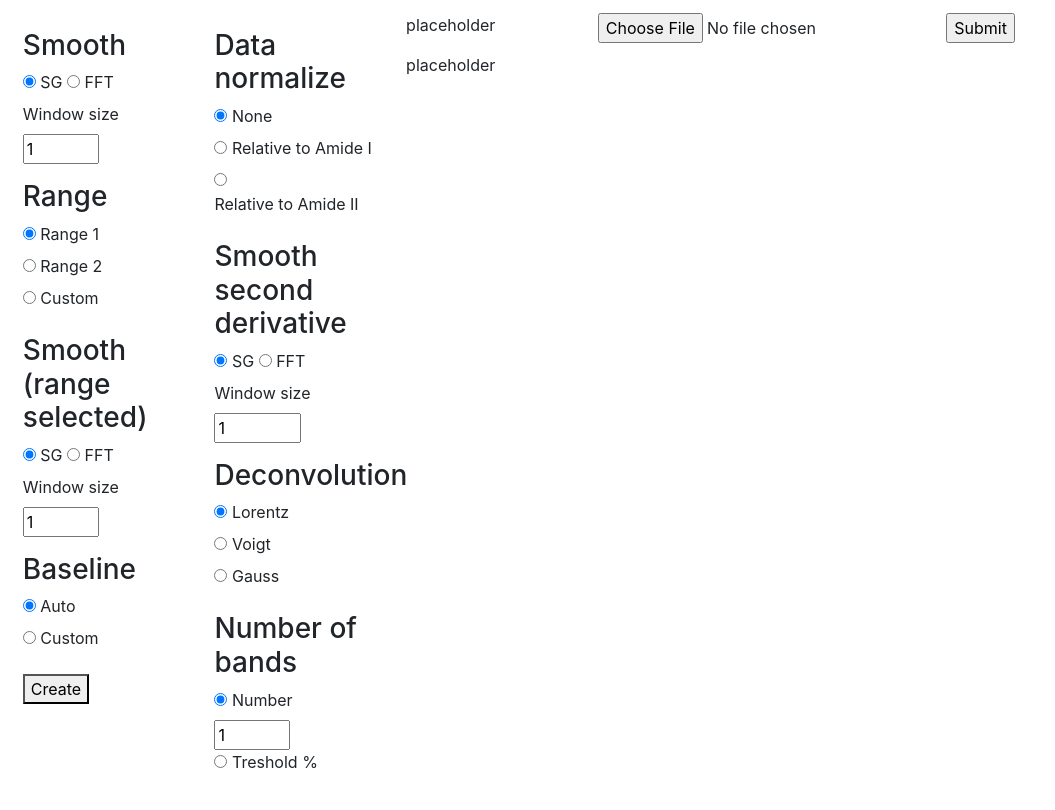
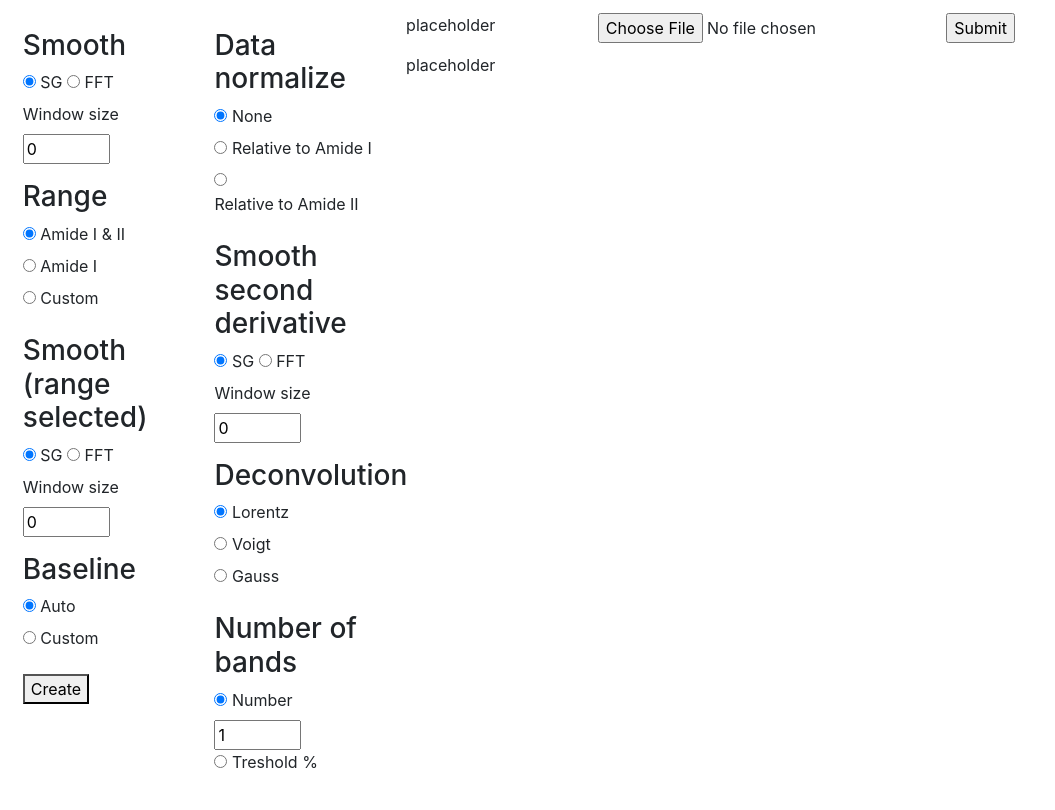
Before and after one commit to piotrnarecki/SPCTR9000, a Flask app: page /load_data in a window 1280 px wide. Shown: the whole page, without its empty margins (0-1055 px from the left). Run offline with Flask 2, Linux system fonts and the light colour scheme; some libraries are stand-ins or nearby versions.

Commit message:
commit Oliwii nr 3

```diff
--- a/templates/spctr_load_data.html
+++ b/templates/spctr_load_data.html
@@ -44,8 +44,8 @@
 
                 <br>
                 <label>Window size</label>
-                <input type="number" id="smooth_window_size" name="smooth_window_size" min="1" max="5" required
-                       value="1">
+                <input type="number" id="smooth_window_size" name="smooth_window_size" min="0" max="99" required
+                       value="0">
                 </p>
 
                 <!--Range-->
@@ -56,7 +56,7 @@
 
                 <input type="radio" name="range_radio" id="range_1" checked value="range_1">
                 <label>
-                    Range 1
+                    Amide I & II
                 </label>
                 </input>
 
@@ -64,7 +64,7 @@
                 <input type="radio" name="range_radio" id="range_2" value="range_2"
                 >
                 <label>
-                    Range 2
+                    Amide I
                 </label>
                 </input>
 
@@ -78,13 +78,13 @@
 
                         <label>from</label>
 
-                        <input type="number" id="range_from" name="range_from" min="1" max="5"
+                        <input type="number" id="range_from" name="range_from" min="0" max="99"
                                class="require-if-active" value="1">
                         <label>to</label>
                         </input>
 
 
-                        <input type="number" id="range_to" name="range_to" min="1" max="5" class="require-if-active"
+                        <input type="number" id="range_to" name="range_to" min="0" max="99" class="require-if-active"
                                value="2">
                         <label></label>
                         </input>
@@ -117,8 +117,8 @@
 
                 <br>
                 <label>Window size</label>
-                <input type="number" id="smooth_range_window_size" name="smooth_range_window_size" min="1" max="5"
-                       required value="1">
+                <input type="number" id="smooth_range_window_size" name="smooth_range_window_size" min="0" max="99"
+                       required value="0">
                 </p>
 
 
@@ -140,15 +140,15 @@
 
                         <label>from</label>
 
-                        <input type="number" id="baseline_from" name="baseline_from" min="1" max="5"
-                               class="require-if-active" value="1">
+                        <input type="number" id="baseline_from" name="baseline_from" min="1450" max="1750"
+                               class="require-if-active" value="1749">
                         <label>to</label>
                         </input>
 
 
-                        <input type="number" id="baseline_to" name="baseline_to" min="1" max="5"
+                        <input type="number" id="baseline_to" name="baseline_to" min="1450" max="1750"
                                class="require-if-active"
-                               value="2">
+                               value="1451">
                         <label></label>
                         </input>
 
@@ -222,9 +222,9 @@
 
                 <br>
                 <label>Window size</label>
-                <input type="number" id="smooth_second_window_size" name="smooth_second_window_size" min="1" max="10"
+                <input type="number" id="smooth_second_window_size" name="smooth_second_window_size" min="0" max="99"
                        required
-                       value="1">
+                       value="0">
                 </p>
 
 
@@ -271,7 +271,7 @@
                     <div class="reveal-if-active">
 
 
-                        <input type="number" id="number_value" name="number_value" min="1" max="5"
+                        <input type="number" id="number_value" name="number_value" min="1" max="30"
                                class="require-if-active" value="1">
                         </input>
 
@@ -287,8 +287,8 @@
                     <div class="reveal-if-active">
 
 
-                        <input type="number" id="treshold_value" name="treshold_value" min="0" max="1" step="0.01"
-                               class="require-if-active" value="0.1">
+                        <input type="number" id="treshold_value" name="treshold_value" min="0" max="100" step="0.01"
+                               class="require-if-active" value="25">
                         </input>
 
 
--- a/templates/spctr_welcome.html
+++ b/templates/spctr_welcome.html
@@ -6,7 +6,7 @@
 </head>
 <body>
 <h1>  The best program for spectral analysis !</h1>
-<h2>  Do not even try to question it !</h2>
+<h2>  Do not even try to question it!</h2>
 <p>
 
     <button>
```
